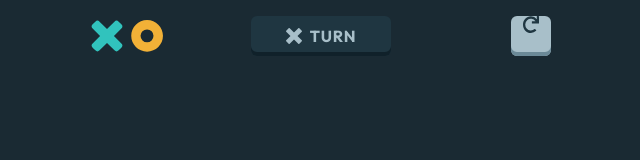
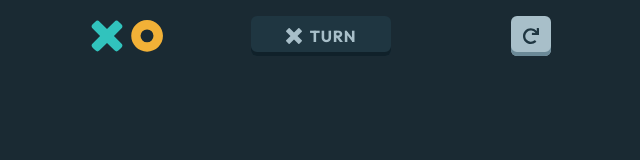
Before and after one commit to pigfyy/Tic-Tac-Toe, a React (Vite) app: page / in a window 1280 px wide. Both pictures are taken after a click on the button "NEW GAME (VS CPU)". Shown: the top 160 px of the page, without its empty margins (319-959 px from the left). Built offline with nearby package versions, Linux system fonts and the light colour scheme.

Commit message:
Fixed restart button centering

```diff
--- a/src/assets/components/game/Header.jsx
+++ b/src/assets/components/game/Header.jsx
@@ -28,8 +28,8 @@ function Header({ game, handleRestart }) {
             onClick={handleRestart}
             className="flex h-10 w-10 justify-center rounded-md bg-neutral-200 shadow-neutralShadowThin active:bg-neutral-100"
           >
-            <div className="flex w-5/12">
-              <img src={restartIcon} alt="restart icon" className="m-auto" />
+            <div className="h-5/12 m-auto flex w-5/12">
+              <img src={restartIcon} alt="restart icon" />
             </div>
           </button>
         </div>
```
